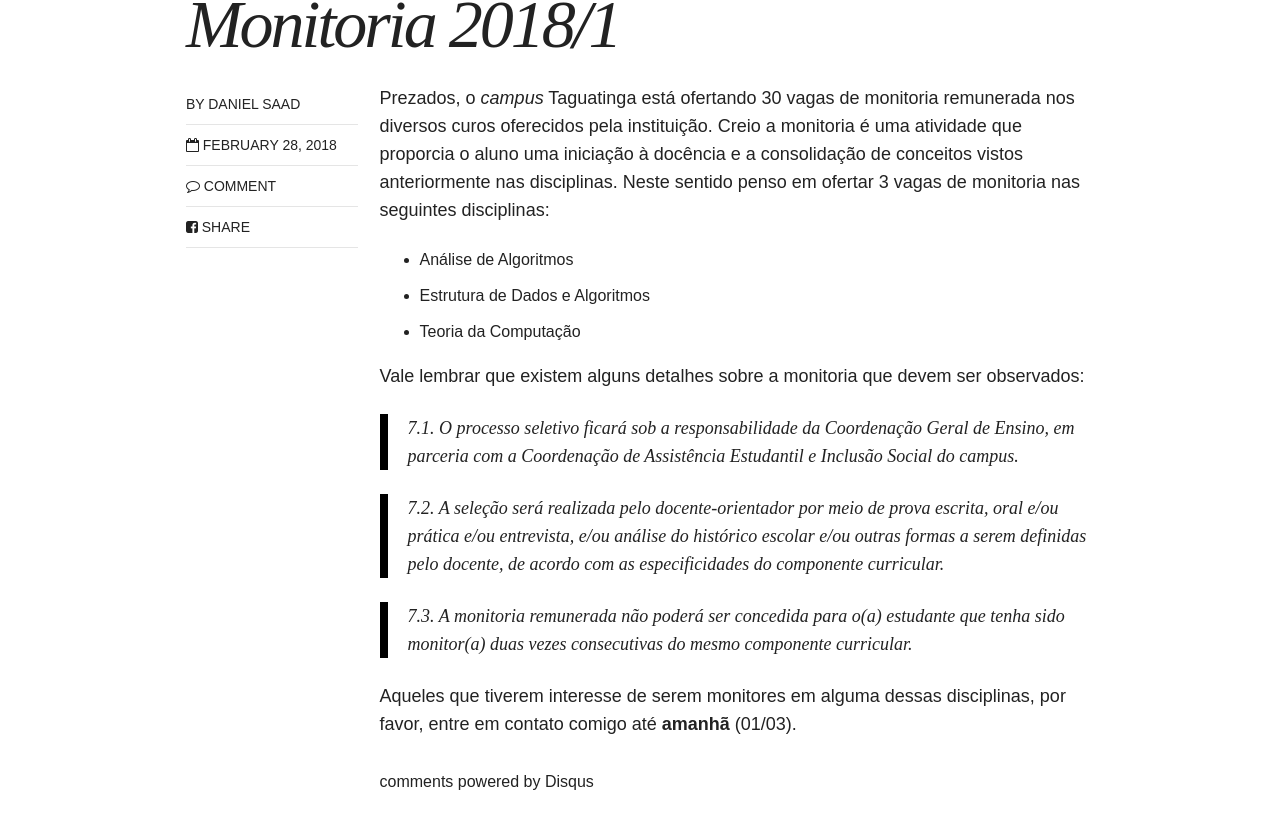
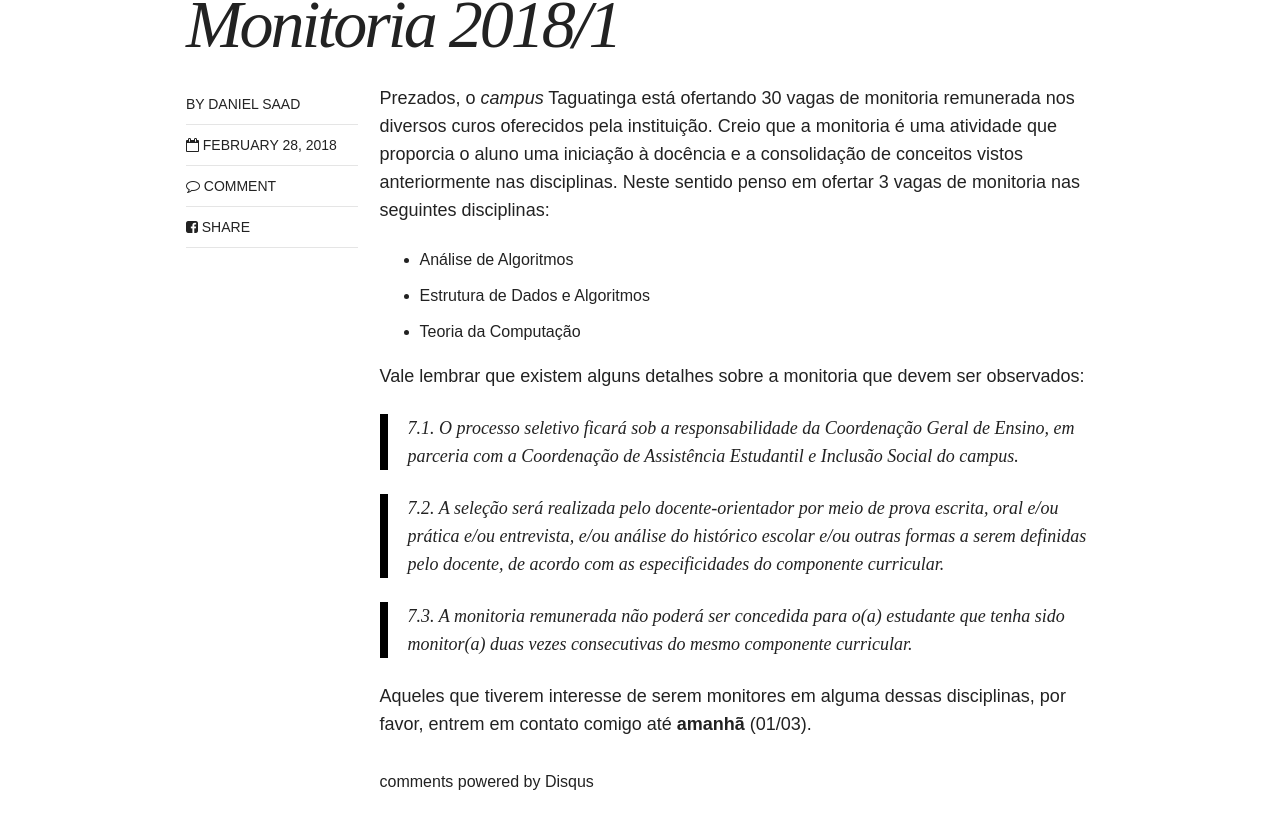
Before and after one commit to danielsaad/danielsaad.github.io, a Jekyll site: the page built from _posts/blog/2018-02-28-monitoria-2018-1.md, in a window 1280 px wide. Shown: the part 288-1111 px from the top of the page. Built offline with Jekyll 4.4.1, drawn with Linux system fonts in a browser that asks for light colours; nearby versions of some CDN libraries; comment, search, counter and statistics services are not loaded.

Commit message:
adicionando correções ortográficas

```diff
--- a/_posts/blog/2018-02-28-monitoria-2018-1.md
+++ b/_posts/blog/2018-02-28-monitoria-2018-1.md
@@ -8,7 +8,7 @@ excerpt: 'Processo seletivo de monitoria 2018/1. Disciplinas: Análise de Algori
   Estruturas de Dados e Algoritmos e Teoria da Computação.'
 ---
 
-Prezados, o _campus_ Taguatinga está ofertando 30 vagas de monitoria remunerada nos diversos curos oferecidos pela instituição. Creio a monitoria é uma atividade que proporcia o aluno uma iniciação à docência e a consolidação de conceitos vistos anteriormente nas disciplinas.
+Prezados, o _campus_ Taguatinga está ofertando 30 vagas de monitoria remunerada nos diversos curos oferecidos pela instituição. Creio que a monitoria é uma atividade que proporcia o aluno uma iniciação à docência e a consolidação de conceitos vistos anteriormente nas disciplinas.
 Neste sentido penso em ofertar 3 vagas de monitoria nas seguintes disciplinas:
 
 * Análise de Algoritmos
@@ -23,4 +23,4 @@ Vale lembrar que existem alguns detalhes sobre a monitoria que devem ser observa
 
 > 7.3. A monitoria remunerada não poderá ser concedida para o(a) estudante que tenha sido monitor(a) duas vezes consecutivas do mesmo componente curricular.
 
-Aqueles que tiverem interesse de serem monitores em alguma dessas disciplinas, por favor, entre em contato comigo até **amanhã** (01/03).
+Aqueles que tiverem interesse de serem monitores em alguma dessas disciplinas, por favor, entrem em contato comigo até **amanhã** (01/03).
```
Also changed, not shown: _posts/blog/monitoria-2018-1.md (deleted, +0 -19 lines).
